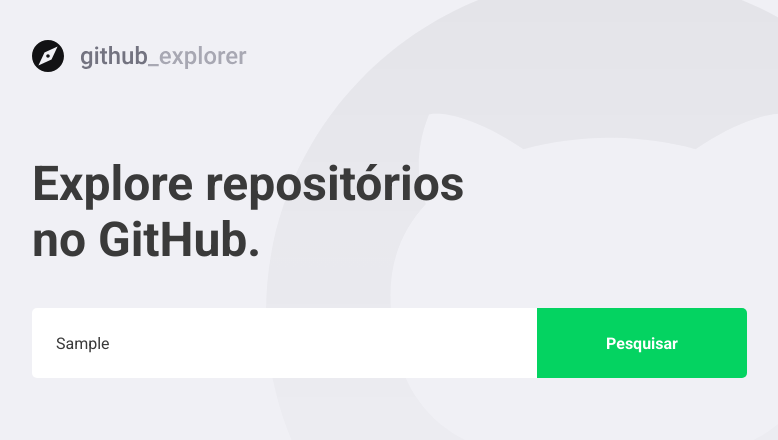
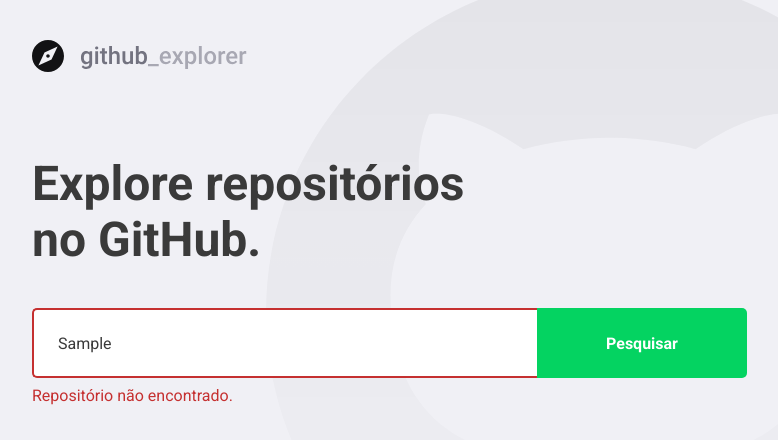
Before and after one commit to rodrigoronin/github-repo-search, a React (Create React App) app: page / in a window 1280 px wide. Both pictures are taken after typing "Sample" into the empty fields and a click on the button "Pesquisar". Shown: the top 440 px of the page, without its empty margins (148-926 px from the left). Built offline with nearby package versions, Linux system fonts and the light colour scheme; no server answers.

Commit message:
chore: saving repositories on localStorage

```diff
--- a/src/pages/Dashboard/index.tsx
+++ b/src/pages/Dashboard/index.tsx
@@ -1,8 +1,8 @@
-import React, { useState, ChangeEvent, FormEvent } from 'react';
+import React, { useState, ChangeEvent, FormEvent, useEffect } from 'react';
 import { FiChevronRight } from 'react-icons/fi';
 import api from '../../services/api';
 
-import { Title, Form, Repositories } from './styles';
+import { Title, Form, Repositories, Error } from './styles';
 
 import logoImg from '../../assets/logo.svg';
 
@@ -17,24 +17,52 @@
 
 const Dashboard: React.FC = () => {
   const [newRepo, setNewRepo] = useState('');
-  const [repositories, setRepositories] = useState<Repository[]>([]);
+  const [inputError, setInputError] = useState('');
+  const [repositories, setRepositories] = useState<Repository[]>(() => {
+    const storedRepositories = localStorage.getItem(
+      '@GithubExplorer:repositories',
+    );
+
+    // Make sure if localStorage has something in it, else assign an empty array
+    if (storedRepositories) {
+      return JSON.parse(storedRepositories);
+    }
+    return [];
+  });
+
+  useEffect(() => {
+    localStorage.setItem(
+      '@GithubExplorer:repositories',
+      JSON.stringify(repositories),
+    );
+  }, [repositories]);
 
   async function handleAddRepository(event: FormEvent): Promise<void> {
     event.preventDefault();
 
-    const response = await api.get<Repository>(`repos/${newRepo}`);
+    if (!newRepo) {
+      setInputError('Digite o autor/repositório para pesquisar.');
+      return;
+    }
 
-    const repository = response.data;
+    try {
+      const response = await api.get<Repository>(`repos/${newRepo}`);
 
-    setRepositories([...repositories, repository]);
-    setNewRepo('');
+      const repository = response.data;
+
+      setRepositories([...repositories, repository]);
+      setNewRepo('');
+      setInputError('');
+    } catch (error) {
+      setInputError('Repositório não encontrado.');
+    }
   }
 
   return (
     <>
       <img src={logoImg} alt="GitHub Explorer" />
       <Title>Explore repositórios no GitHub.</Title>
-      <Form onSubmit={handleAddRepository}>
+      <Form hasError={!!inputError} onSubmit={handleAddRepository}>
         <input
           value={newRepo}
           onChange={e => setNewRepo(e.target.value)}
@@ -42,6 +70,8 @@
         />
         <button type="submit">Pesquisar</button>
       </Form>
+
+      {inputError && <Error>{inputError}</Error>}
 
       <Repositories>
         {repositories.map(repository => (
--- a/src/pages/Dashboard/styles.ts
+++ b/src/pages/Dashboard/styles.ts
@@ -1,5 +1,9 @@
-import styled from 'styled-components';
+import styled, { css } from 'styled-components';
 import { shade } from 'polished';
+
+interface FormProps {
+  hasError: boolean;
+}
 
 export const Title = styled.h1`
   font-size: 48px;
@@ -10,7 +14,7 @@
   margin-top: 80px;
 `;
 
-export const Form = styled.form`
+export const Form = styled.form<FormProps>`
   margin-top: 40px;
   max-width: 715px;
 
@@ -23,6 +27,14 @@
     border: 0;
     border-radius: 5px 0 0 5px;
     color: #3a3a3a;
+    border: 2px solid #fff;
+    border-right: 0;
+
+    ${props =>
+      props.hasError &&
+      css`
+        border-color: #c53030;
+      `}
 
     &::placeholder {
       color: #a8a8b3;
@@ -44,6 +56,12 @@
       background: ${shade(0.2, '#04d361')};
     }
   }
+`;
+
+export const Error = styled.span`
+  display: block;
+  color: #c53030;
+  margin-top: 8px;
 `;
 
 export const Repositories = styled.div`
```
